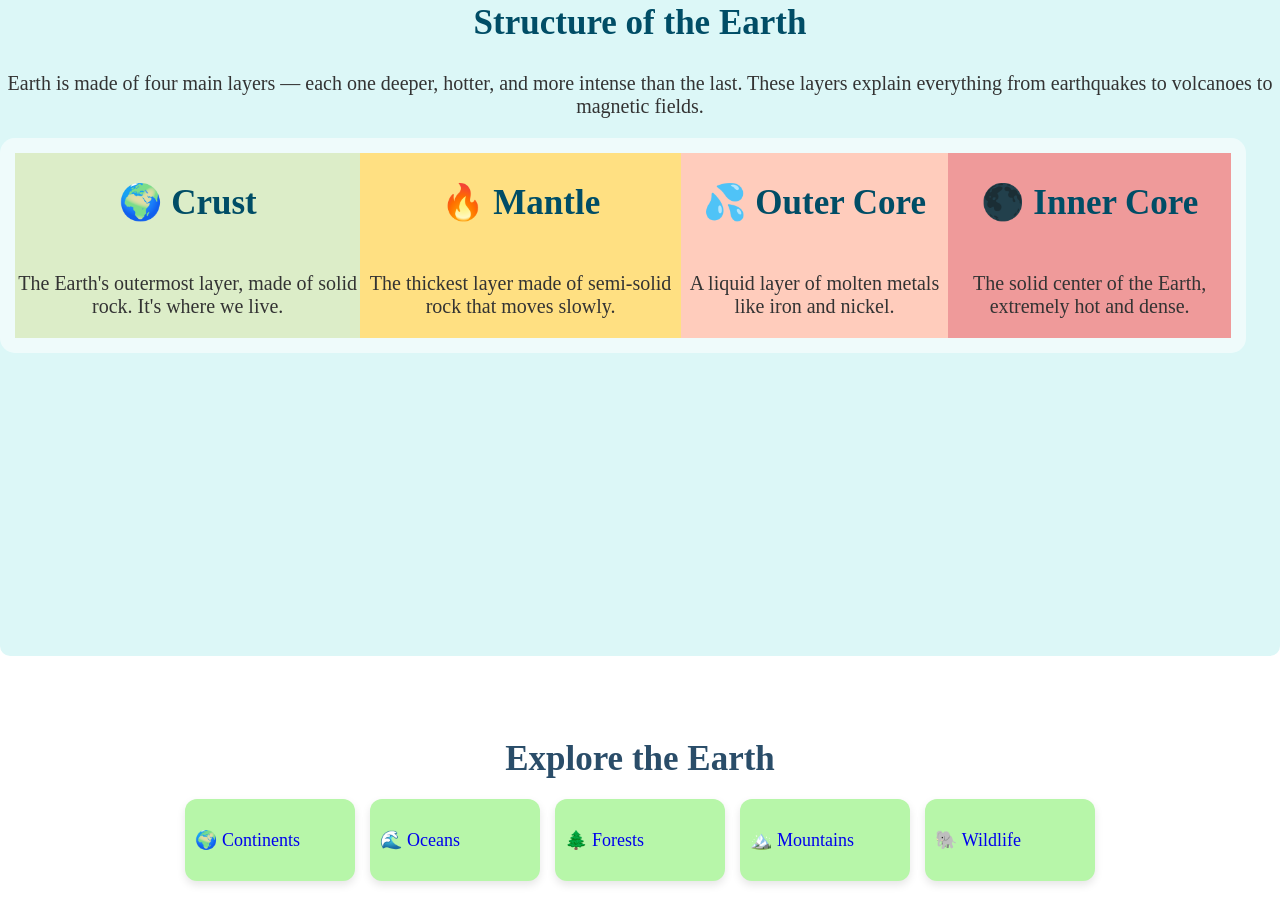
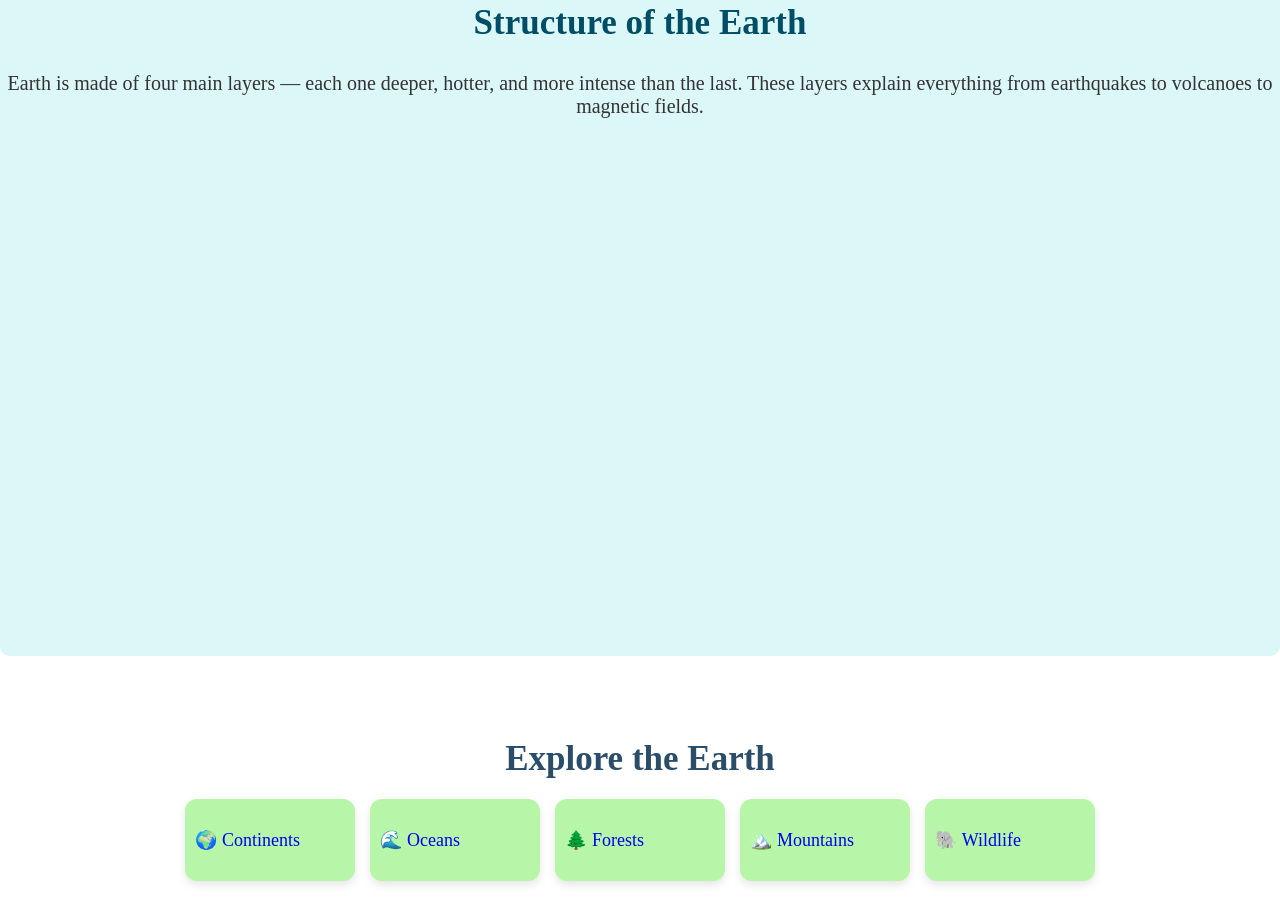
Before and after one commit to rupesh735461/earth, a plain HTML site: page index.html in a window 1280 px wide. Shown: the part 844-1767 px from the top of the page. Drawn offline with Linux system fonts and the light colour scheme.

Commit message:
Add files via upload

```diff
--- a/index.html
+++ b/index.html
@@ -193,7 +193,7 @@
           <br>
                 <h2> Structure of the Earth</h2>
                 <p>Earth is made of four main layers — each one deeper, hotter, and more intense than the last. These layers explain everything from earthquakes to volcanoes to magnetic fields.</p>
-        <section class="layers">
+   <!--     <section class="layers">
         <div id="structure">
     <div class=" crust" style="display: flex; flex-direction: column; align-items: center; justify-content: center;">
       <h2>🌍 Crust</h2>
@@ -213,7 +213,7 @@
     </div>
     </div>
   </section>
-
+-->
      </div>          <br><br><br>
 
 
```
